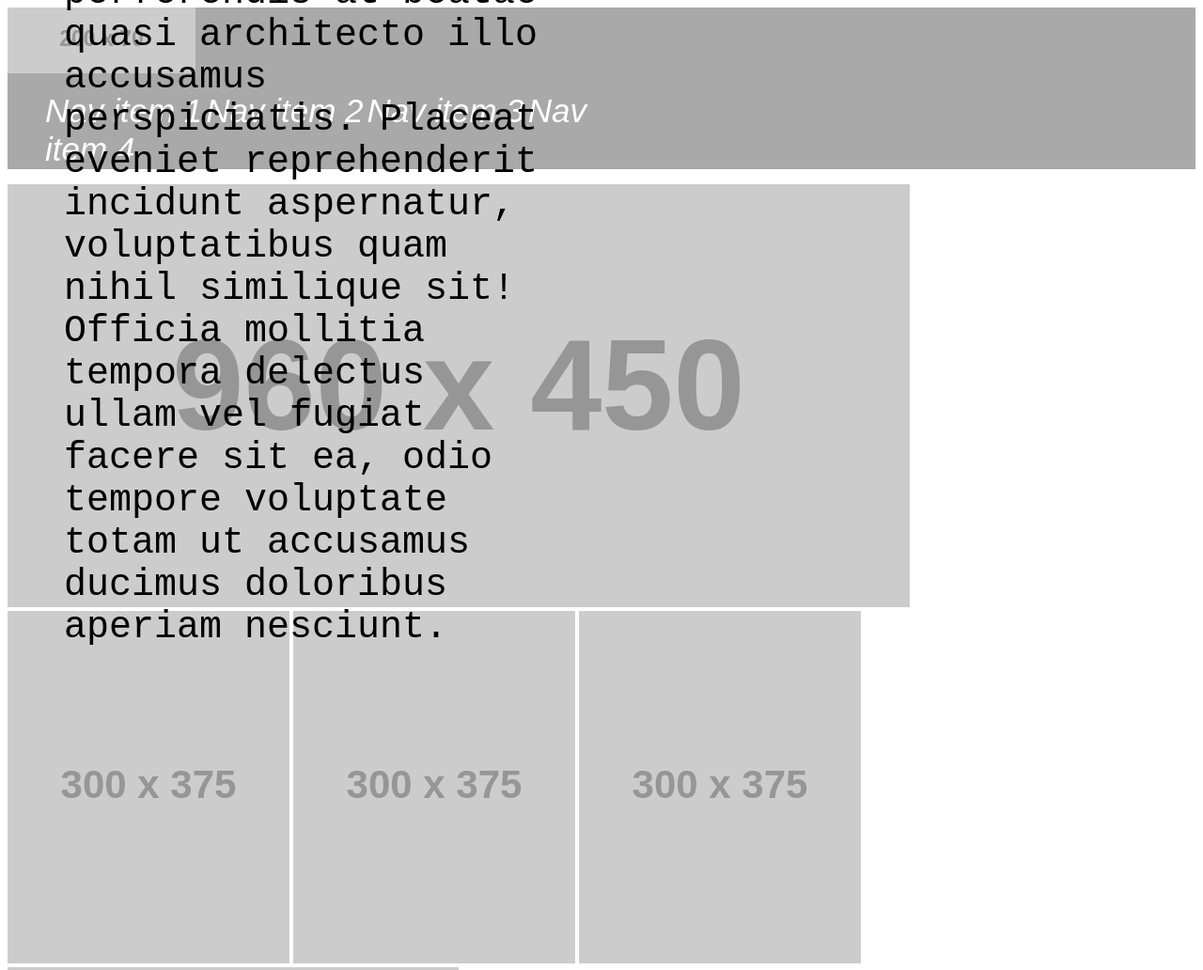
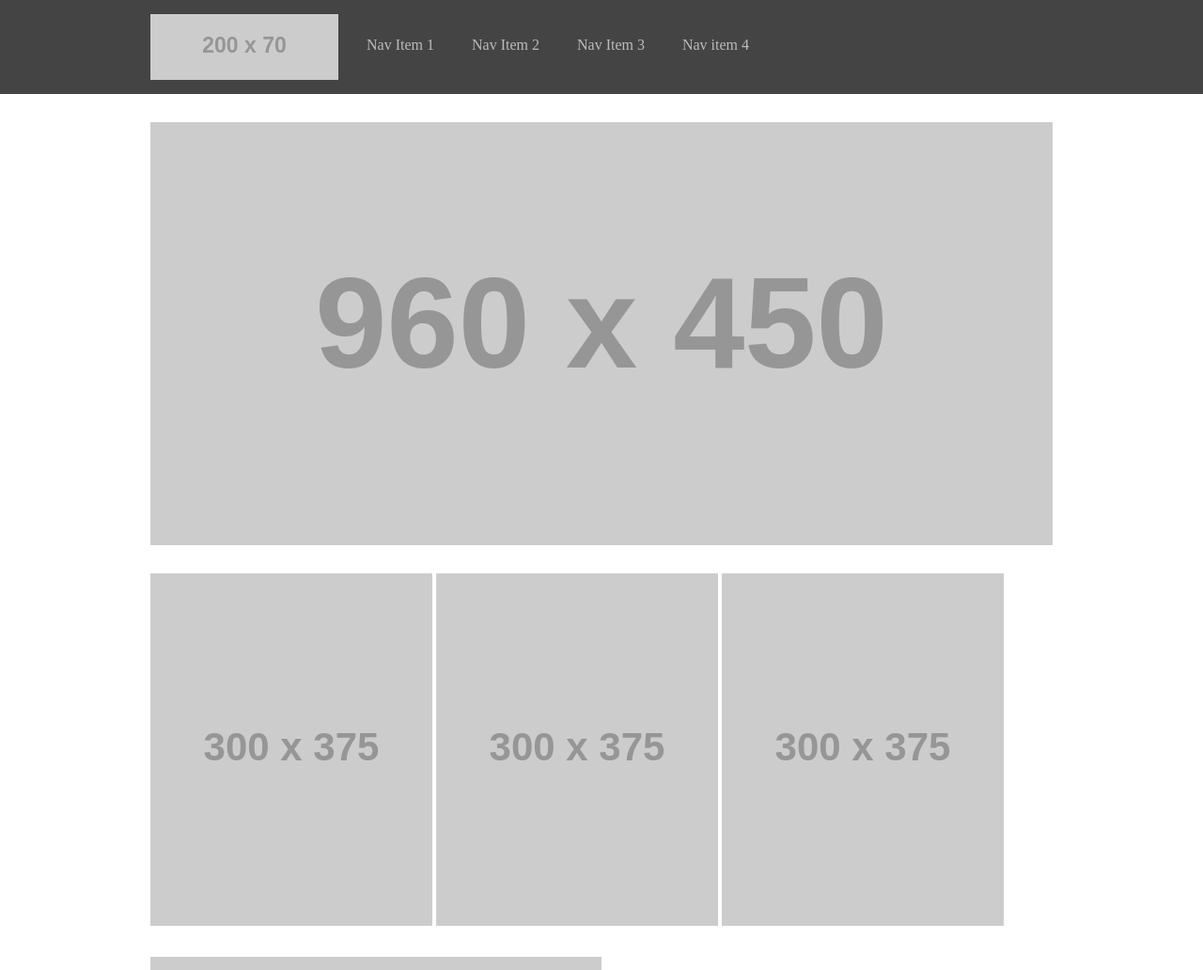
Before and after one commit to duha253/wirefame-exercise, a plain HTML site: page index.html in a window 1280 px wide. Shown: the top 1032 px of the page at 94% size. Drawn offline with Linux system fonts and the light colour scheme; files that its build step writes are made by us from their sources; placeholder pictures from the web are drawn by us.

Commit message:
modifaing

```diff
--- a/css/reset.css
+++ b/css/reset.css
@@ -0,0 +1,48 @@
+/* http://meyerweb.com/eric/tools/css/reset/
+   v2.0 | 20110126
+   License: none (public domain)
+*/
+
+html, body, div, span, applet, object, iframe,
+h1, h2, h3, h4, h5, h6, p, blockquote, pre,
+a, abbr, acronym, address, big, cite, code,
+del, dfn, em, img, ins, kbd, q, s, samp,
+small, strike, strong, sub, sup, tt, var,
+b, u, i, center,
+dl, dt, dd, ol, ul, li,
+fieldset, form, label, legend,
+table, caption, tbody, tfoot, thead, tr, th, td,
+article, aside, canvas, details, embed,
+figure, figcaption, footer, header, hgroup,
+menu, nav, output, ruby, section, summary,
+time, mark, audio, video {
+	margin: 0;
+	padding: 0;
+	border: 0;
+	font-size: 100%;
+	font: inherit;
+	vertical-align: baseline;
+}
+/* HTML5 display-role reset for older browsers */
+article, aside, details, figcaption, figure,
+footer, header, hgroup, menu, nav, section {
+	display: block;
+}
+body {
+	line-height: 1;
+}
+ol, ul {
+	list-style: none;
+}
+blockquote, q {
+	quotes: none;
+}
+blockquote:before, blockquote:after,
+q:before, q:after {
+	content: '';
+	content: none;
+}
+table {
+	border-collapse: collapse;
+	border-spacing: 0;
+}
--- a/css/style.css
+++ b/css/style.css
@@ -1,87 +1,73 @@
 
 
-  header img {
-   position: relative;
-   left: 100;
-   top: 25;
-  }
-  header ul li{
-    display: inline;
-    position: relative;
-    left: 300;
-    bottom: 25;
-    margin-left: 20;
-    margin-right: 110;
-    font-size: 35px;
-    font-style: italic;
-  }
 
-  header ul{
-    margin-left: 270 ;
-    width: 50%;
+header {
+  background: #444;
+  height: 100px;
+}
+nav {
+  width: 960px;
+  margin: 0 auto;
+}
+nav img {
+  float: left;
+  margin-top: 15px;
+  margin-right: 30px;
+}
+nav li {
+  float: left;
+  margin-top: 40px;
+  margin-right: 40px;
+  color: #bbbbbb;
+}
+main {
+  width: 960px;
+  margin: 0 auto;
+}
+.img2 {
+  margin-top: 30px;
+  margin-bottom: 30px;
+}
+ .image3{
 
+    float:left;
+    margin-right: 30px ;
+    margin-left: 0;
+    box-sizing: border-box;
+
+}
+
+#last-img{
+  margin: 0 0 0 0;
+
+}
+
+.oneimage{
+      float: left;
+      margin-top: 30px;
+      margin-bottom: 30px;
+}
+.oneimage {
+  float: left;
+  margin-right: 30px;
+  width: 50%;
+}
+
+.par {
+  height: 300px;
+  overflow: auto;
+  margin-bottom: 17px;
+}
+.h1 {
+  font-size: xx-large;
+  margin-bottom: 15px;
 }
 
 
 
-   header ul li a{
-       text-decoration: none;
-       color:white;
-       font-family: Arial, Helvetica, sans-serif;
+body footer {
+  clear: left;
+  height: 100px;
+  background: #444;
 
-   }
-   header{
-    background-color: darkgrey;
-    box-sizing: cover;
-    padding-bottom: 40;
 }
-
-
-
-   main img{
-       position: relative;
-       left: 400;
-       top: 30;
-   }
-
-   main div img{
-       padding-top: 30;
-       padding-right: 25;
-   }
-
- article{
-     position: fixed;
-     top: 650;
-     left: 900;
-     bottom: 50px;
-     margin: 50px;
-     padding: 10px;
-     width: 40%;
-     font-size: 40px;
-     font-family: monospace;
-     clear: both;
- }
-
-
-   main button {
-    background-color:rgb(0, 0, 0);
-    color: rgb(255, 255, 255);
-    height: 40px;
-    width: 125px;
-    font-size: 16px;
-    text-decoration:overline;
-    float: right;
-    margin-right: 760px;
-  }
-
-
-
-  footer {
-      position: relative;
-      margin: 50px;
-      padding: 75px;
-
-    background-color:lightgrey;
-    margin-bottom: 0px;
-
-  }
--- a/index.html
+++ b/index.html
@@ -1,63 +1,57 @@
-<!DOCTYPE html>
+
 	<html lang="en">
         <head>
             <meta charset="UTF-8">
             <meta http-equiv="X-UA-Compatible" content="IE=edge">
             <meta name="viewport" content="width=device-width, initial-scale=1.0">
-    <title>wirefame Exercise</title>
-
-    <meta name="description" content="">
-    <meta name="viewport" content="width=device-width, initial-scale=1">
-    <link rel="stylesheet" href="style.css">
-    <link rel="stylesheet" href="reset.css">
-    <link href="https://fonts.googleapis.com/css2?family=Bebas+Neue&display=swap" rel="stylesheet">
-
+            <title>Wireframe Exercise</title>
+            <link rel="stylesheet" href="css/reset.css">
+            <link rel="stylesheet" href="css/style.css">
         </head>
         <body>
             <header>
-            <img src="https://placehold.it/200x70/ddd" />
-
+                <nav>
+                    <img src="https://placehold.it/200x70/ddd" alt="" >
                     <ul>
-                <li><a href="navLink1.html">Nav item 1</a></li>
-                <li><a href="navLink2.html">Nav item 2</a></li>
-                <li><a href="navLink3.html">Nav item 3</a></li>
-                <li><a href="navLink4.html">Nav item 4</a></li>
-
+                        <li>Nav Item 1</li>
+                        <li>Nav Item 2</li>
+                        <li>Nav Item 3</li>
+                        <li>Nav item 4</li>
                     </ul>
 
+                </nav>
             </header>
-
             <main>
-        <img src="https://placehold.it/960x450/ddd" />
-
-        <div id="div1">
-            <img src="https://placehold.it/300x375/ddd" />
-            <img src="https://placehold.it/300x375/ddd" />
-            <img src="https://placehold.it/300x375/ddd" />
+                <div class="img2">
+                    <img src="https://placehold.it/960x450/ddd" alt="">
+                </div>
+                <div class="image3">
+                    <img src="https://placehold.it/300x375/ddd" alt="">
+                    <img src="https://placehold.it/300x375/ddd"alt="">
+                    <img id="last-img" src="https://placehold.it/300x375/ddd"alt="">
 
                 </div>
+                <div class="oneimage">
+                    <img src="https://placehold.it/480x400/ddd" alt="">
+
+                    <div class="h1">
+                    <h1>Featured Section Heading</h1>
+                    </div>
+                    <div class="par">
+                        <p>Lorem ipsum dolor sit amet consectetur adipisicing elit. Beatae quod accusantium magnam quo eius ducimus velit officiis saepe temporibus voluptas, cum, perspiciatis perferendis ut ea quaerat dolore nostrum aspernatur excepturi!</p>
+                        <p>Lorem ipsum dolor sit amet consectetur adipisicing elit. Deleniti quia facilis sunt quo laudantium et distinctio temporibus ad, officiis laboriosam explicabo, delectus beatae dicta repellendus eius quae fugiat quos earum!</p>
+                        <p>Lorem ipsum dolor sit, amet consectetur adipisicing elit. Itaque natus voluptatum corrupti amet obcaecati beatae! Accusantium, inventore, sapiente similique deleniti nemo, nulla fugit dolor excepturi voluptatibus repellendus dolores corporis tenetur.</p>
+                        <p>Lorem ipsum dolor sit amet consectetur adipisicing elit. Quas officia eius ducimus. Molestiae enim cumque nulla iure accusamus, vero est expedita non optio quasi dolore. Excepturi eum expedita doloremque laboriosam.</p>
+                        <p>Lorem ipsum dolor sit amet consectetur adipisicing elit. Nulla nam aliquam natus, numquam blanditiis quaerat illum delectus aperiam voluptas perspiciatis quidem similique illo hic perferendis distinctio beatae voluptates recusandae? Culpa.</p>
+                        <p>Lorem ipsum, dolor sit amet consectetur adipisicing elit. Quo quaerat sed ipsa aspernatur a ullam debitis reiciendis dolorum illum, doloribus possimus nisi nam ut animi atque libero magnam expedita laboriosam.</p>
+
+                    </div>
+                    <button>Call to Action</button>
+                </div>
+
+            </main>
+            <footer></footer>
 
 
-
-
-    <article>
-        Lorem ipsum dolor sit amet, consectetur adipisicing elit. Sapiente dolorum blanditiis amet, assumenda quaerat beatae ipsum maxime necessitatibus aliquam quae culpa eum! Tenetur, minus totam exercitationem eaque asperiores enim illo.
-        Veniam, explicabo repellat ullam nam sit est ratione architecto provident accusantium necessitatibus quis iusto eaque vel a corrupti dolor eos debitis delectus quaerat tenetur libero nisi repudiandae error. Voluptatibus, odit.
-        Dolores in doloremque, possimus similique inventore suscipit quam quidem assumenda libero laborum! Repudiandae, deserunt ullam cupiditate sed nobis aperiam eveniet nemo similique. Dolores cum velit maiores, est autem consequuntur ad!
-        Ex quisquam illum veniam officiis nulla impedit consequuntur vel fugiat alias, aperiam provident voluptatibus reprehenderit sint tenetur amet itaque aspernatur soluta. Quas aliquam sed, facere aut officiis dolorem dignissimos ea.
-        Vitae nisi placeat dignissimos voluptatibus quibusdam doloribus sint, inventore tempora consequatur voluptatem omnis ex. Animi totam reiciendis earum accusantium, libero sunt. Delectus, laboriosam temporibus recusandae nesciunt velit dignissimos nemo mollitia.
-        Pariatur, iusto totam eveniet delectus libero, labore excepturi soluta harum ratione, earum ab iste numquam veniam reprehenderit quis quibusdam repellendus. Tempore ex sapiente repellendus, harum quia asperiores nulla suscipit iusto.
-        Lorem ipsum dolor sit amet consectetur adipisicing elit. Omnis velit, repudiandae quam expedita, repellat ex provident autem porro nobis est nihil blanditiis perferendis at beatae quasi architecto illo accusamus perspiciatis.
-        Placeat eveniet reprehenderit incidunt aspernatur, voluptatibus quam nihil similique sit! Officia mollitia tempora delectus ullam vel fugiat facere sit ea, odio tempore voluptate totam ut accusamus ducimus doloribus aperiam nesciunt.
-    </article>
-    <img src="https://placehold.it/480x400/ddd" />
-
-
-
-</main>
-<button type="button">Call to Action</button>
-<footer>
-<p></p>
-</footer>
         </body>
         </html>
```
Lines whose indentation alone changed are shown as unchanged.
